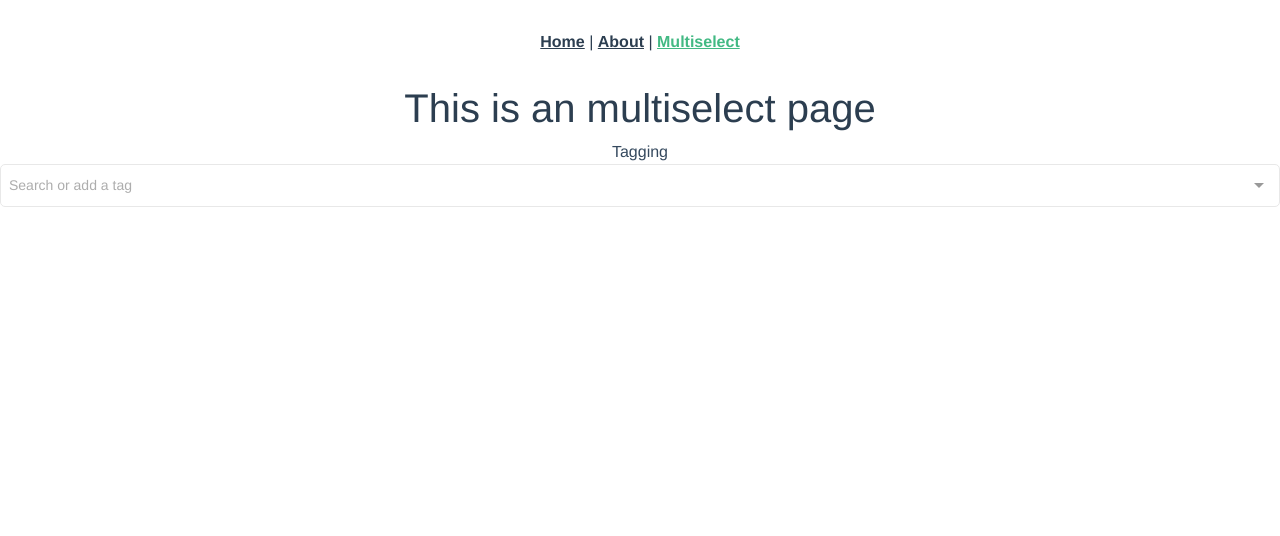
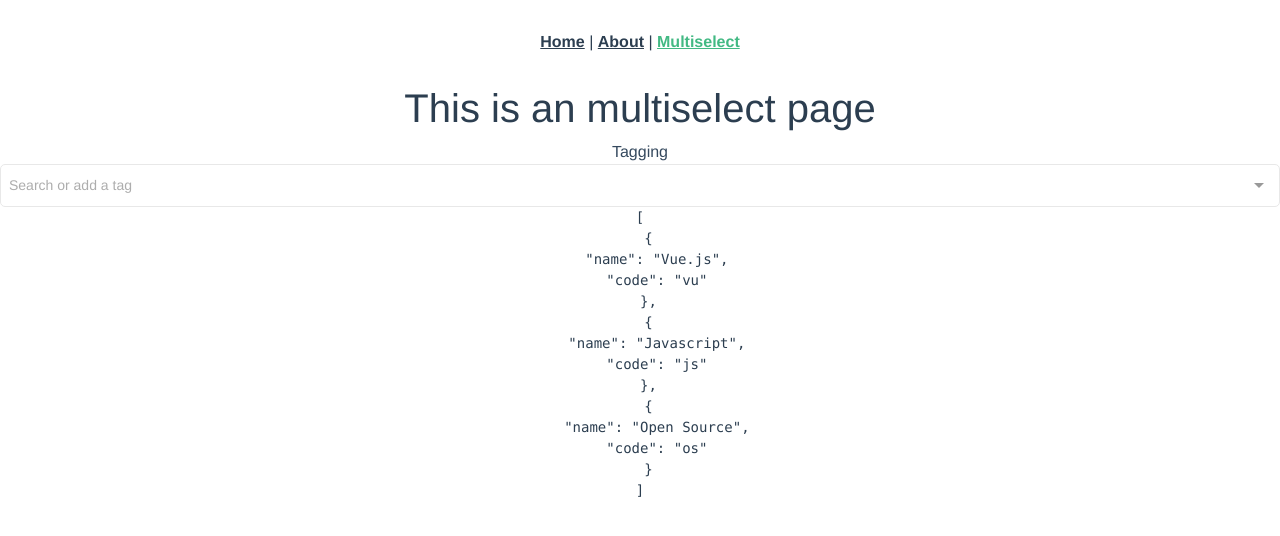
Before and after one commit to mavidurak/orientation-front-end, a Vue app: page /multiselect in a window 1280 px wide. Shown: the top 536 px of the page. Built offline with nearby package versions, Linux system fonts and the light colour scheme.

Commit message:
update Multiselect.vue

```diff
--- a/src/views/Multiselect.vue
+++ b/src/views/Multiselect.vue
@@ -1,5 +1,5 @@
 <template>
-  <div class="home">
+  <div class="Multiselect">
     <h1>This is an multiselect page</h1>
     <div class="multiselect">
       <Multiselect
@@ -8,7 +8,7 @@
       aria-placeholder="Select a platform"
        />
     </div>
-     <pre class="language-json"><code>{{ value  }}</code></pre>
+     <pre class="language-json"><code>{{ dataItem  }}</code></pre>
   </div>
 </template>
 
```
